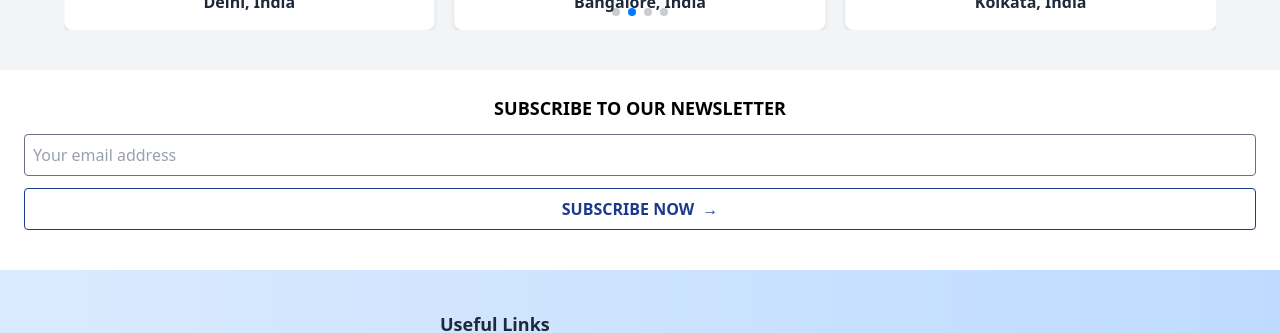
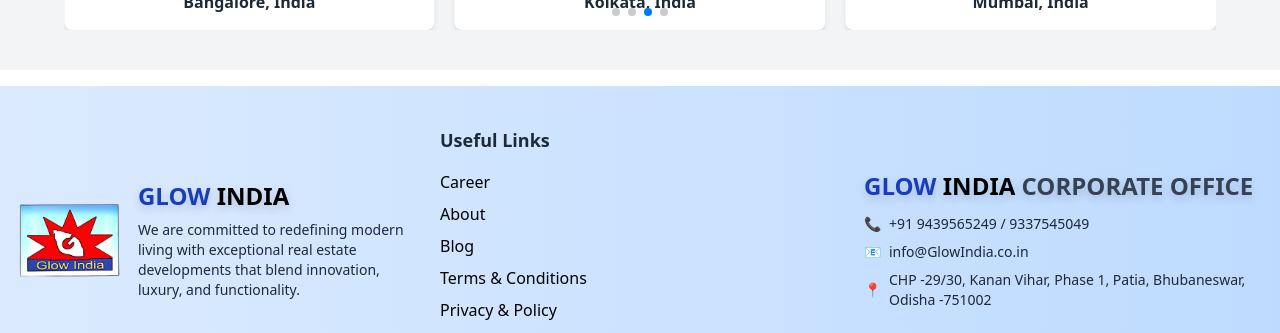
Before and after one commit to FirstTrackSolutionProjects/Glow-India, a React (Vite) app: page / in a window 1280 px wide. Shown: the part 3436-3769 px from the top of the page. Built offline with nearby package versions, Linux system fonts and the light colour scheme.

Commit message:
chore:removed newsletter

```diff
--- a/src/Pages/Home.jsx
+++ b/src/Pages/Home.jsx
@@ -6,7 +6,7 @@
 import Vision from "../components/Vision";
 import TrustedPartners from "../components/TrustedPartners";
 import Trip from "../components/Trip";
-import Newsletter from "../components/Newsletter";
+// import Newsletter from "../components/Newsletter";
 import { useLocation } from "react-router-dom";
 
 const Home = () => {
@@ -29,7 +29,7 @@
       <Vision />
       <TrustedPartners />
       <Trip />
-      <Newsletter/>
+      {/* <Newsletter/> */}
     </div>
   );
 };
```
